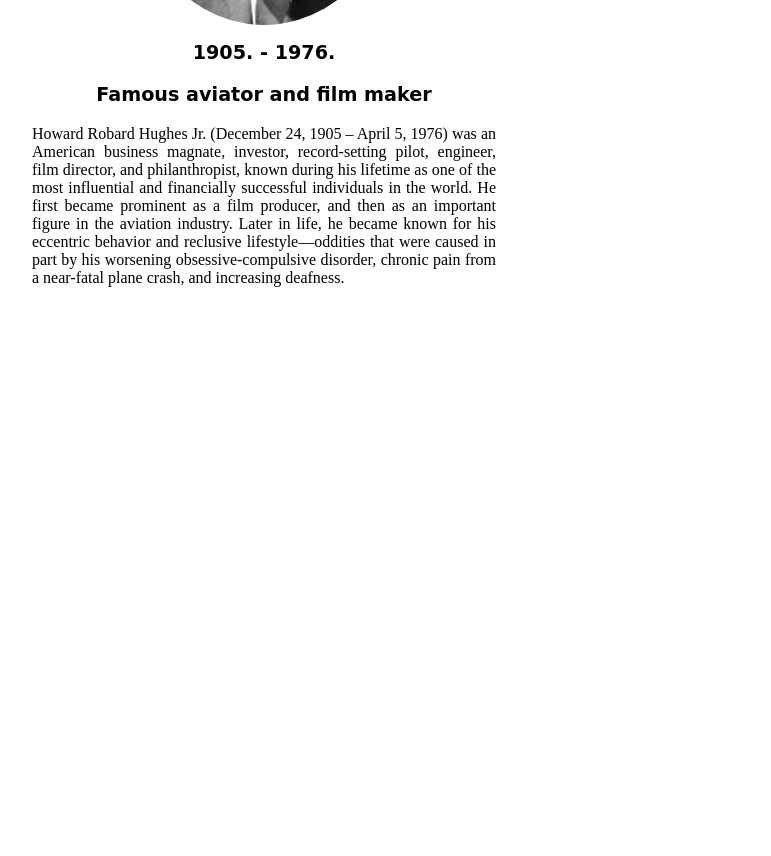
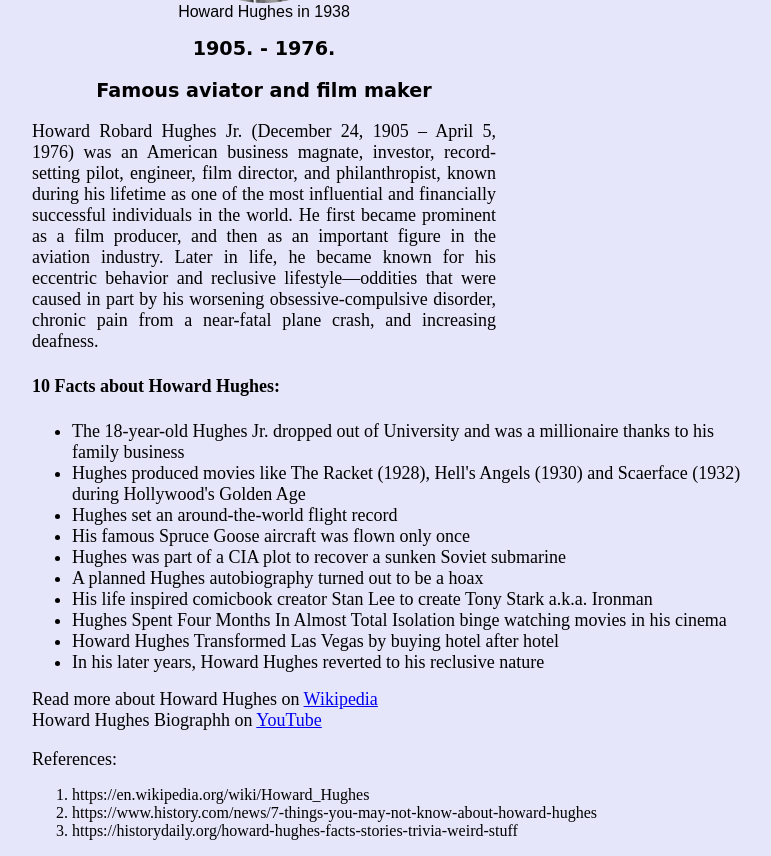
Before and after one commit to SaHaroza014/Hughes_html, a plain HTML site: page Howard_Hughes.html in a window 1280 px wide. Shown: the part 490-1346 px from the top of the page, without its empty margins (376-1147 px from the left). Before the commit the page ends 800 px from the top, so only its background shows below. Drawn offline with Linux system fonts and the light colour scheme.

Commit message:
Add files via upload

```diff
--- a/Howard_Hughes.html
+++ b/Howard_Hughes.html
@@ -1,5 +1,13 @@
 <!DOCTYPE html>
+
+<html>
+
+<head>
+    <title>10 Facts about Howard Hughes</title>
     <style>
+        body{
+            background-color:lavender;
+        }
         h1 {
             text-align: center;
             font-size: xx-large;
@@ -13,7 +21,7 @@
             font-family: cursive;
         }
 
-    p {
+        div {
             text-align: justify;
             margin-left: 400px;
             margin-right: 400px;
@@ -23,22 +31,19 @@
             display: block;
             margin-left: auto;
             margin-right: auto;
-        width: 25%;
+            width: 300px;
             border-radius: 50%;
         }
     </style>
-<html>
-
-<head>
-    <title>10 Facts about Howard Hughes</title>
 </head>
 
 <body>
-    <h1>10 Facts about Howard Hughes</h1>
+    <h1 style="color: steelblue">10 Facts about Howard Hughes</h1>
     <img src="Images\Howard_Hughes_1938.jpg" alt="Howard Hughes" class="center">
+    <figcaption style="text-align: center;font-family: Arial, Helvetica, sans-serif;">Howard Hughes in 1938</figcaption>
     <h2>1905. - 1976.</h2>
     <h3>Famous aviator and film maker</h3>
-    <p>Howard Robard Hughes Jr. (December 24, 1905 – April 5, 1976) was an American business
+    <div style="font-size: large;">Howard Robard Hughes Jr. (December 24, 1905 – April 5, 1976) was an American business
         magnate, investor, record-setting pilot, engineer,
         film director, and philanthropist, known during his lifetime as one of the most
         influential and financially successful individuals in the world. He first
@@ -46,8 +51,35 @@
         aviation industry. Later in life, he became known for his eccentric behavior
         and reclusive lifestyle—oddities that were caused in part by his worsening
         obsessive-compulsive disorder, chronic pain from a near-fatal plane
-        crash, and increasing deafness.</p>
-        <!--kasnije dodati reference od kamo je preuzet tekst, brittanica, wikipedia.org-->
+        crash, and increasing deafness.</div>
+    <h4 style="margin-left: 400px;font-size: large;">10 Facts about Howard Hughes:</h4>
+    <ul style="margin-left: 400px;">
+        <li style="font-size: large;">The 18-year-old Hughes Jr. dropped out of University and was a millionaire thanks
+            to his<br>family business</li>
+        <li style="font-size: large;">Hughes produced movies like The Racket (1928), Hell's Angels (1930) and Scaerface
+            (1932)<br> during Hollywood's Golden Age</li>
+        <li style="font-size: large;">Hughes set an around-the-world flight record</li>
+        <li style="font-size: large;">His famous Spruce Goose aircraft was flown only once</li>
+        <li style="font-size: large;">Hughes was part of a CIA plot to recover a sunken Soviet submarine</li>
+        <li style="font-size: large;">A planned Hughes autobiography turned out to be a hoax</li>
+        <li style="font-size: large;">His life inspired comicbook creator Stan Lee to create Tony Stark a.k.a. Ironman
+        </li>
+        <li style="font-size: large;">Hughes Spent Four Months In Almost Total Isolation binge watching movies in his
+            cinema</li>
+        <li style="font-size: large;">Howard Hughes Transformed Las Vegas by buying hotel after hotel</li>
+        <li style="font-size: large;">In his later years, Howard Hughes reverted to his reclusive nature</li>
+    </ul>
+    <div style="font-size: large;">Read more about Howard Hughes on <a
+            href="https://en.wikipedia.org/wiki/Howard_Hughes" target="blank">Wikipedia</a></div>
+    <div style="font-size: large;">Howard Hughes Biographh on <a
+            href="https://www.youtube.com/watch?v=RN9CuJGzyis&ab_channel=Biographics" target="blank">YouTube</a></div><br>
+
+    <div style="font-size: large;">References:</div>
+    <ol style="margin-left: 400px;">
+        <li>https://en.wikipedia.org/wiki/Howard_Hughes</li>
+        <li>https://www.history.com/news/7-things-you-may-not-know-about-howard-hughes</li>
+        <li>https://historydaily.org/howard-hughes-facts-stories-trivia-weird-stuff</li>
+    </ol>
 </body>
 
 </html>
```
Lines whose indentation alone changed are shown as unchanged.
